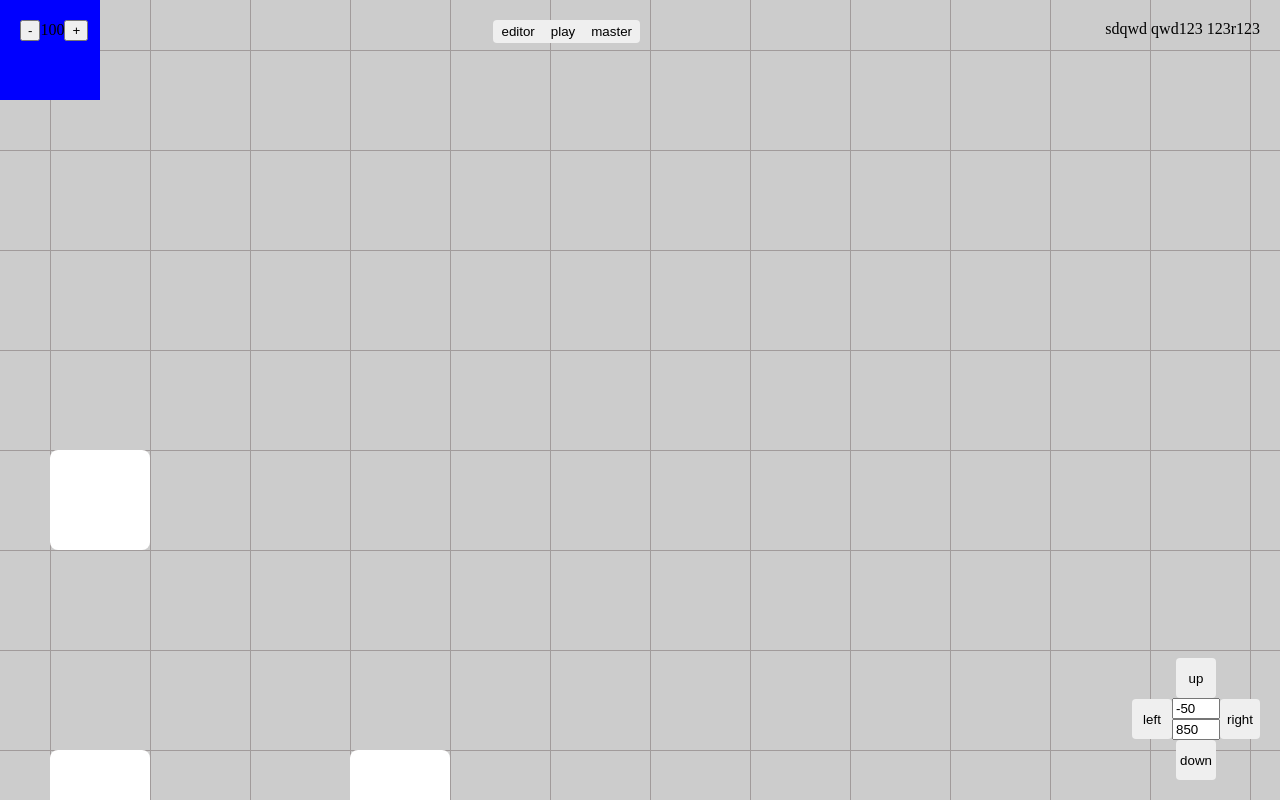
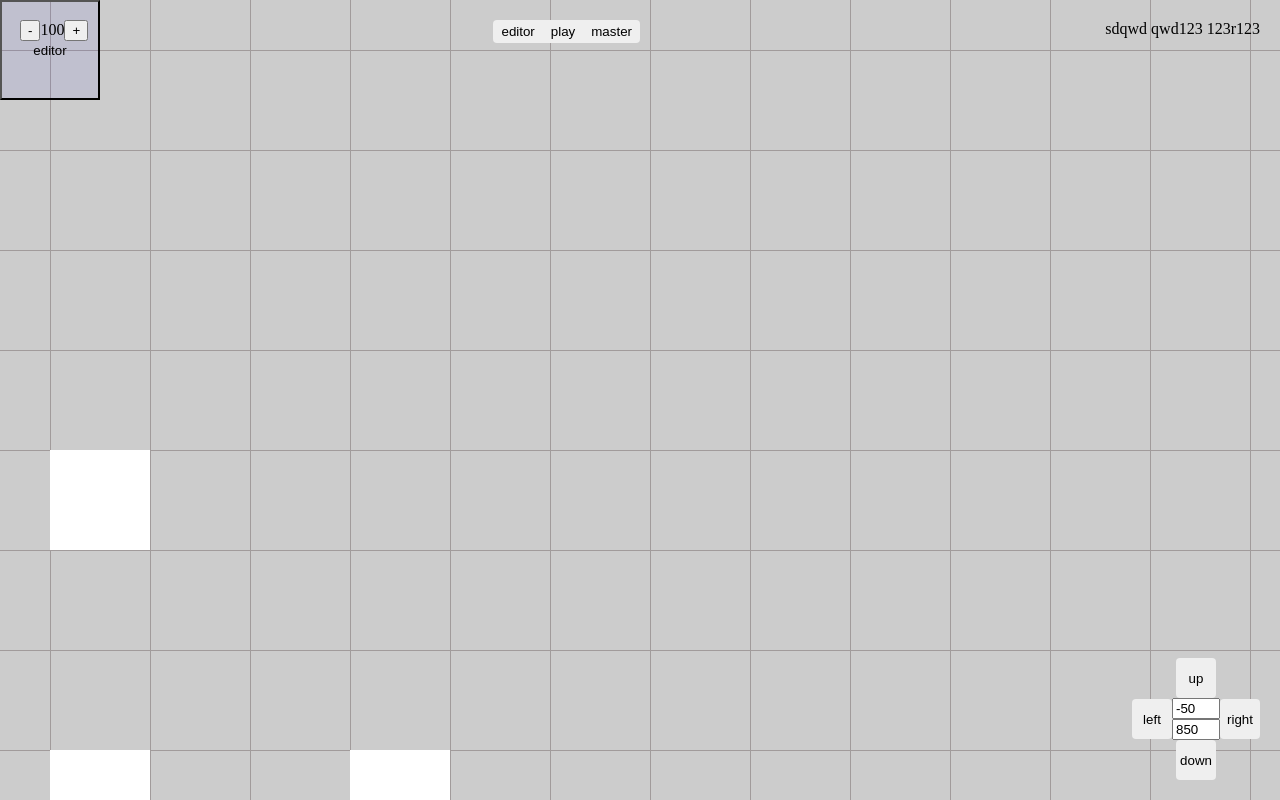
Before and after one commit to anaxronik/board-game-editor, a React (Vite) app in the folder front/: page / in a window 1280 px wide. Built offline with nearby package versions, Linux system fonts and the light colour scheme.

Commit message:
add brush

```diff
--- a/front/package.json
+++ b/front/package.json
@@ -22,6 +22,7 @@
     "@types/lodash": "^4.14.199",
     "@types/react": "^18.2.15",
     "@types/react-dom": "^18.2.7",
+    "@types/uuid": "^9.0.6",
     "@typescript-eslint/eslint-plugin": "^6.0.0",
     "@typescript-eslint/parser": "^6.0.0",
     "@vitejs/plugin-react-swc": "^3.3.2",
--- /dev/null
+++ b/front/src/components/AddMapBlock/AddMapBlock.module.scss
@@ -0,0 +1,7 @@
+.block {
+  background-color: rgba(0, 0, 255, 0.058);
+
+  &:hover {
+    cursor: pointer;
+  }
+}
--- a/front/src/components/AddMapBlock/AddMapBlock.tsx
+++ b/front/src/components/AddMapBlock/AddMapBlock.tsx
@@ -3,6 +3,10 @@ import { observer } from "mobx-react-lite";
 import React, { useEffect, useState } from "react";
 import { MAX_FRAME_RENDER_TIME } from "../../constants/COMMON";
 import { frameStore } from "../../stores/FrameStore/FrameStore";
+
+import { mapActorsStore } from "../../stores/MapActorsStore/MapActorsStore";
+import { mapModeStore } from "../../stores/MapModeStore/MapModeStore";
+import styles from "./AddMapBlock.module.scss";
 
 const AddMapBlock: React.FC = observer(() => {
   const [position, setPosition] = useState({
@@ -11,6 +15,8 @@ const AddMapBlock: React.FC = observer(() => {
     right: 0,
     bottom: 0,
   });
+
+  const isEditorMode = mapModeStore.activeMode?.mode === "editor";
 
   const handler = throttle((coords) => {
     const cell = frameStore.getCellByMousePosition(coords);
@@ -27,18 +33,35 @@ const AddMapBlock: React.FC = observer(() => {
     return () => removeEventListener(eventType, listener);
   }, [handler]);
 
+  if (!isEditorMode) return null;
+
   return (
-    <div
+    <button
+      className={styles.block}
       style={{
         position: "absolute",
         left: position.left,
         top: position.top,
         width: frameStore.frameSize + "px",
         height: frameStore.frameSize + "px",
-        background: "blue",
       }}
       title={JSON.stringify(position)}
-    ></div>
+      onClick={(e) => {
+        e.stopPropagation();
+
+        const cell = frameStore.getCellByMousePosition({
+          x: e.clientX,
+          y: e.clientY,
+        });
+        console.log("click", cell.cell);
+        mapActorsStore.addActor({
+          cellX: cell.cell.x,
+          cellY: cell.cell.y,
+        });
+      }}
+    >
+      {mapModeStore.activeMode?.mode}
+    </button>
   );
 });
 
--- a/front/src/components/Frame/Frame.tsx
+++ b/front/src/components/Frame/Frame.tsx
@@ -13,14 +13,14 @@ const Frame: React.FC = observer(() => {
         <div
           key={idx}
           className={cn(styles.line, styles.horizontal)}
-          style={{ top: y + "px" }}
+          style={{ top: y - 0.5 + "px" }}
         ></div>
       ))}
       {frameStore.verticalLines.map((x, idx) => (
         <div
           key={idx}
           className={cn(styles.line, styles.vertical)}
-          style={{ left: x + "px" }}
+          style={{ left: x - 0.5 + "px" }}
         ></div>
       ))}
     </div>
--- a/front/src/components/MapActors/MapActors.module.scss
+++ b/front/src/components/MapActors/MapActors.module.scss
@@ -3,7 +3,7 @@
   width: 100px;
   height: 100px;
   background-color: #fff;
-  border-radius: 8px;
+  // border-radius: 8px;
 }
 
 .clickable {
--- a/front/src/stores/MapActorsStore/MapActorsStore.ts
+++ b/front/src/stores/MapActorsStore/MapActorsStore.ts
@@ -19,6 +19,10 @@ export class MapActorsStore {
   get actors() {
     return this._actors;
   }
+
+  addActor = (actor: MapActor) => {
+    this._actors.push(new MapActorStore(actor));
+  };
 }
 
 export const mapActorsStore = new MapActorsStore();
```
Also changed, not shown: 1 other file (tests, documents, lock files or other folders).
